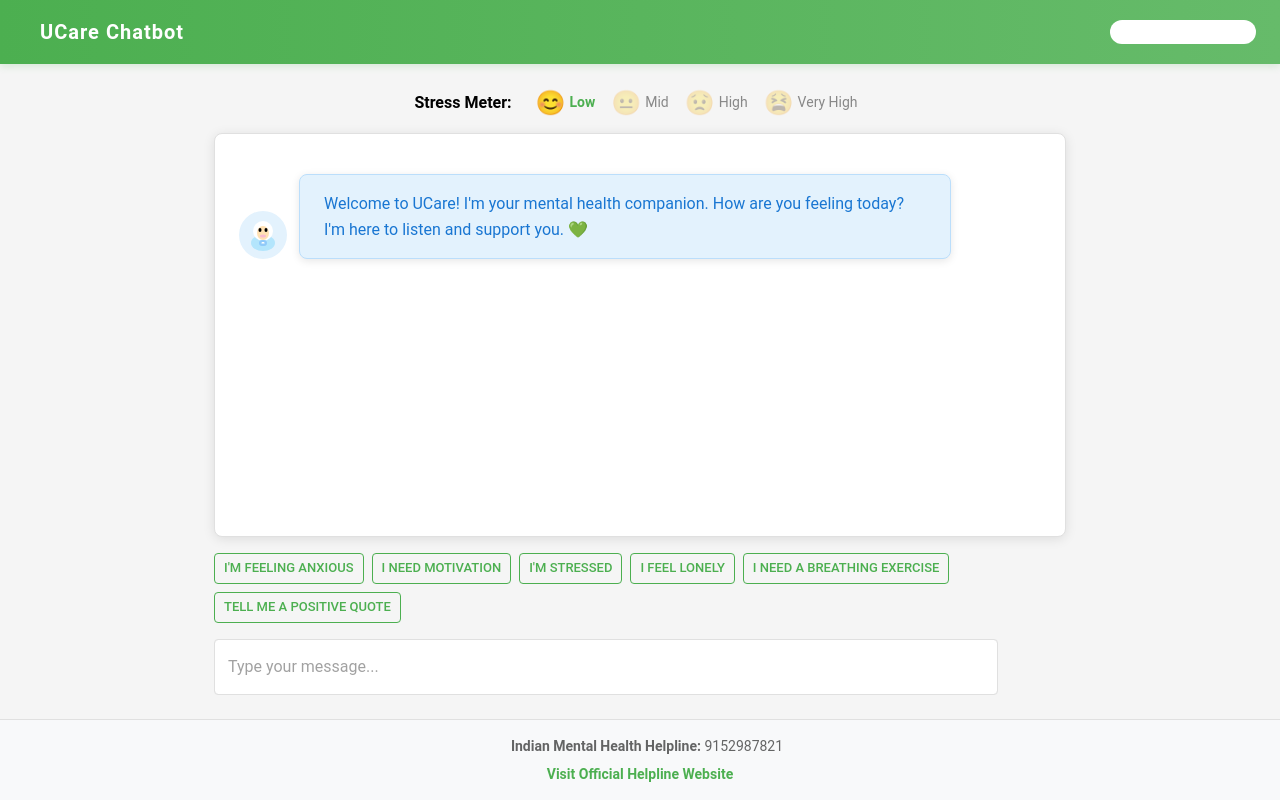
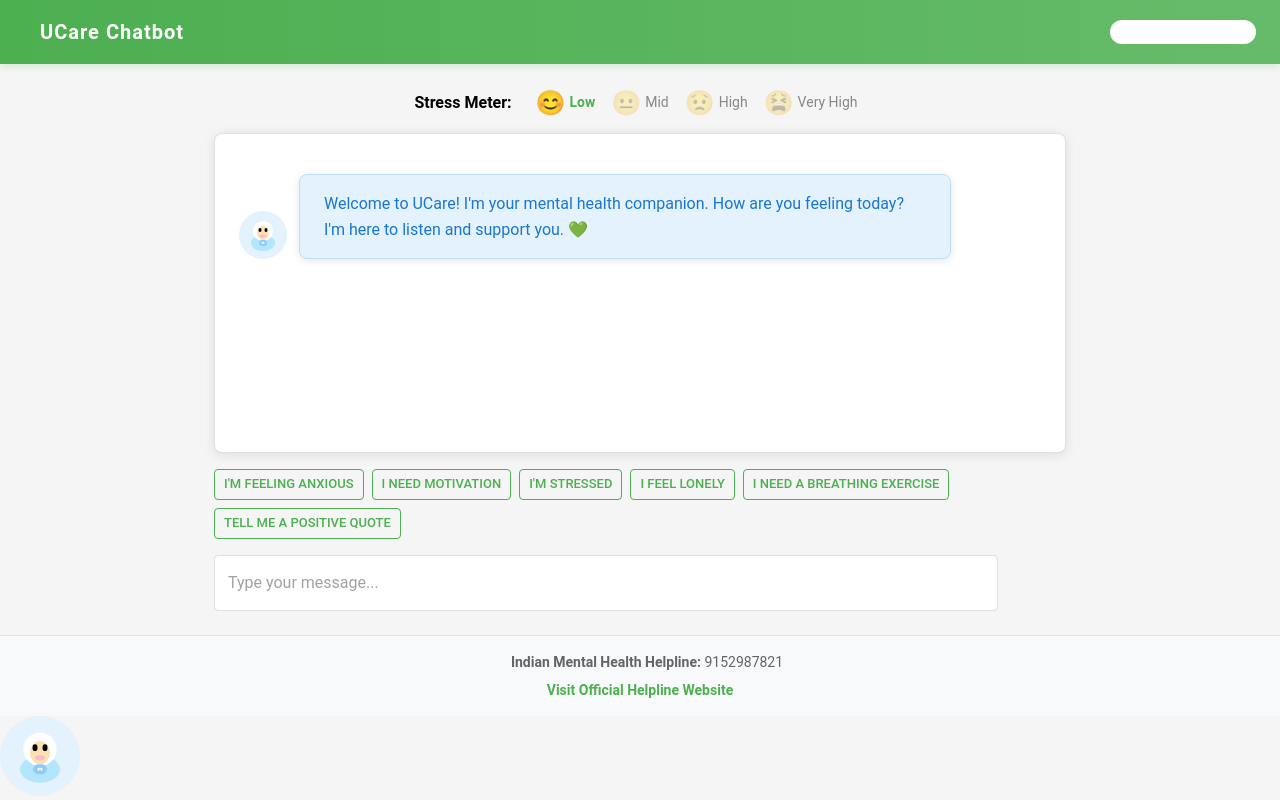
Before and after one commit to umesh-blip/ucare-mental-health-chatbot, a React (Create React App) app in the folder frontend/: page / in a window 1280 px wide. Built offline with nearby package versions, Linux system fonts and the light colour scheme; some icons are missing.

Commit message:
feat: add floating cartoon doctor avatar to bottom left corner

```diff
--- a/frontend/src/App.css
+++ b/frontend/src/App.css
@@ -63,3 +63,18 @@ a {
     transform: translateX(0);
   }
 }
+
+.doctor-avatar-floating {
+  position: fixed;
+  left: 24px;
+  bottom: 24px;
+  z-index: 1000;
+  background: none;
+  pointer-events: none;
+  animation: floatDoctor 2s ease-in-out infinite alternate;
+}
+
+@keyframes floatDoctor {
+  from { transform: translateY(0); }
+  to { transform: translateY(-10px); }
+}
--- a/frontend/src/App.js
+++ b/frontend/src/App.js
@@ -82,6 +82,26 @@ const DoctorAvatar = () => (
     <rect x="22.5" y="31" width="3" height="2" rx="1" fill="#FFF"/>
     <rect x="23.5" y="32" width="1" height="2" rx="0.5" fill="#90CAF9"/>
   </svg>
+);
+
+/**
+ * Add DoctorAvatarFloating component
+ */
+const DoctorAvatarFloating = () => (
+  <div className="doctor-avatar-floating">
+    <svg width="80" height="80" viewBox="0 0 48 48" fill="none">
+      <circle cx="24" cy="24" r="24" fill="#E3F2FD"/>
+      <ellipse cx="24" cy="32" rx="12" ry="8" fill="#B3E5FC"/>
+      <circle cx="24" cy="20" r="10" fill="#FFF"/>
+      <ellipse cx="24" cy="22" rx="6" ry="7" fill="#FFE0B2"/>
+      <ellipse cx="21" cy="19" rx="1.5" ry="2" fill="#000"/>
+      <ellipse cx="27" cy="19" rx="1.5" ry="2" fill="#000"/>
+      <ellipse cx="24" cy="25" rx="3" ry="1.5" fill="#F8BBD0"/>
+      <rect x="20" y="29" width="8" height="6" rx="3" fill="#90CAF9"/>
+      <rect x="22.5" y="31" width="3" height="2" rx="1" fill="#FFF"/>
+      <rect x="23.5" y="32" width="1" height="2" rx="0.5" fill="#90CAF9"/>
+    </svg>
+  </div>
 );
 
 /**
@@ -468,6 +488,7 @@ function App() {
             </a>
           </Typography>
         </Box>
+        <DoctorAvatarFloating />
       </Box>
     </ThemeProvider>
   );
```
